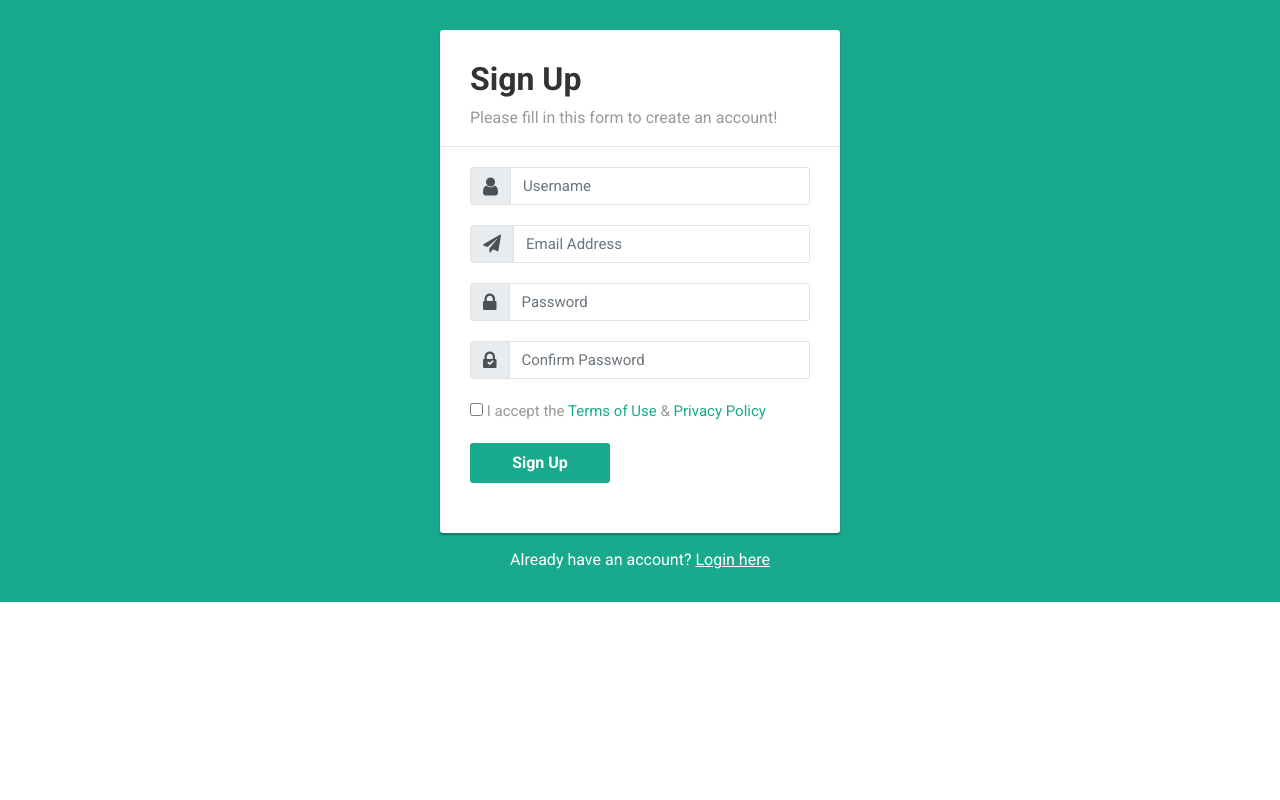
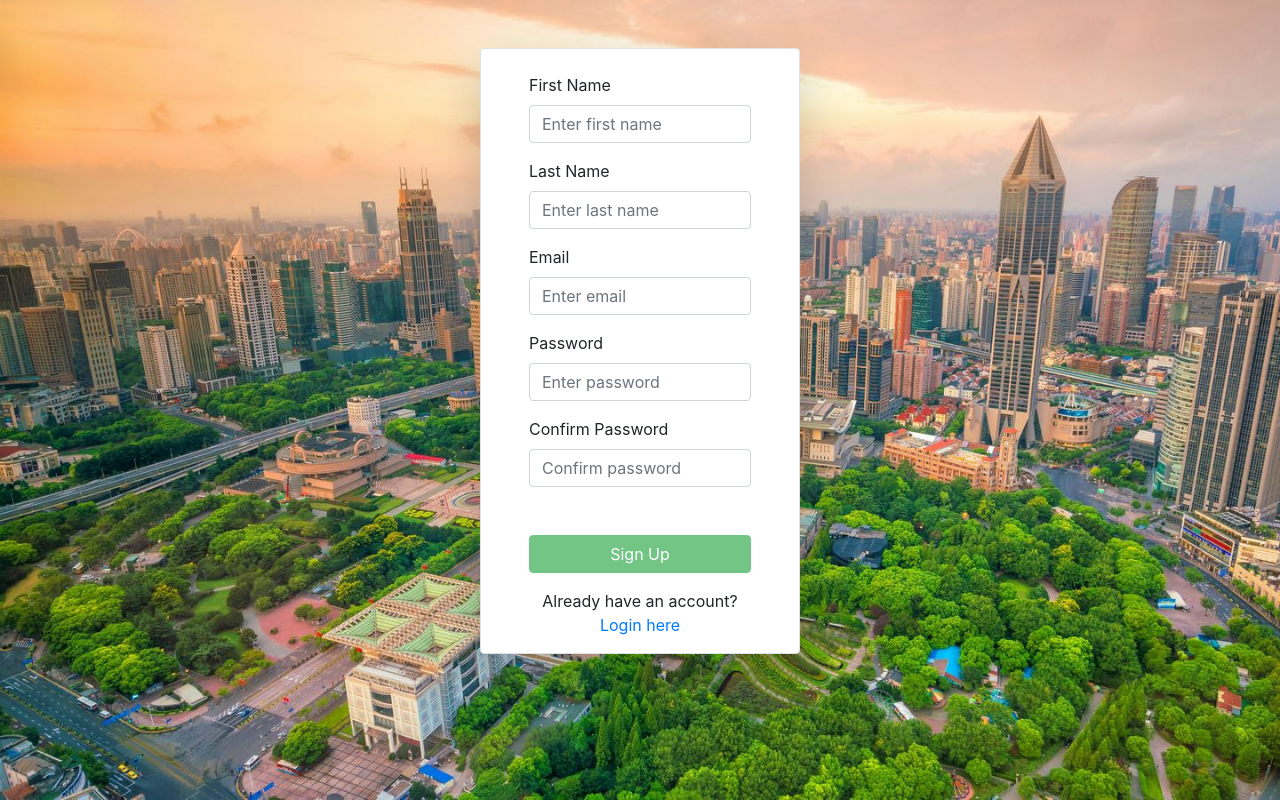
Before and after one commit to vukovic98/cultural_offer, an Angular app in the folder angular-app/: page /sign-up in a window 1280 px wide. Built offline with nearby package versions, Linux system fonts and the light colour scheme.

Commit message:
signup page done

```diff
--- a/angular-app/src/app/components/login/login.component.html
+++ b/angular-app/src/app/components/login/login.component.html
@@ -3,7 +3,7 @@
     <form #loginForm="ngForm" name="login_form">
 
       <div class="form-group">
-        <label for="email">Username</label>
+        <label for="email">Email</label>
         <input type="text" class="form-control" #name="ngModel" name="email" [(ngModel)]="email" id="email" placeholder="Enter email" required>
         <div *ngIf="name.touched && name.errors?.required" class="mt-1 pl-1 inputError">
           Email is required.
@@ -21,7 +21,7 @@
       </div>
     </form>
     <div class="text-center pt-3">
-      <p>Don't have an account? <a routerLink="/home-page" class="signUpLink">Sign Up</a></p>
+      <p>Don't have an account? <a routerLink="/sign-up" class="signUpLink">Sign Up</a></p>
     </div>
   </div>
 </div>
--- a/angular-app/src/app/components/sign-up/sign-up.component.css
+++ b/angular-app/src/app/components/sign-up/sign-up.component.css
@@ -1,87 +1,19 @@
-body {
-  color: #fff;
-  background: #19aa8d;
-  font-family: 'Roboto', sans-serif;
+.btnColor {
+  background-color: crimson;
+  border-color: crimson;
+  color: white;
 }
-.form-control {
-  font-size: 15px;
+
+.backgroundImg {
+  height: 100vh;
+  display: flow-root;
+  background-image: url("src/assets/img/ns.jpg");
+  background-size: cover;
 }
-.form-control, .form-control:focus, .input-group-text {
-  border-color: #e1e1e1;
+.inputError {
+  color: crimson;
 }
-.form-control, .btn {
-  border-radius: 3px;
-}
-.signup-form {
-  width: 400px;
-  margin: 0 auto;
-  padding: 30px 0;
-}
-.signup-form form {
-  color: #999;
-  border-radius: 3px;
-  margin-bottom: 15px;
-  background: #fff;
-  box-shadow: 0px 2px 2px rgba(0, 0, 0, 0.3);
-  padding: 30px;
-}
-.signup-form h2 {
-  color: #333;
-  font-weight: bold;
-  margin-top: 0;
-}
-.signup-form hr {
-  margin: 0 -30px 20px;
-}
-.signup-form .form-group {
-  margin-bottom: 20px;
-}
-.signup-form label {
-  font-weight: normal;
-  font-size: 15px;
-}
-.signup-form .form-control {
-  min-height: 38px;
-  box-shadow: none !important;
-}
-.signup-form .input-group-addon {
-  max-width: 42px;
-  text-align: center;
-}
-.signup-form .btn, .signup-form .btn:active {
-  font-size: 16px;
-  font-weight: bold;
-  background: #19aa8d !important;
-  border: none;
-  min-width: 140px;
-}
-.signup-form .btn:hover, .signup-form .btn:focus {
-  background: #179b81 !important;
-}
-.signup-form a {
-  color: #fff;
-  text-decoration: underline;
-}
-.signup-form a:hover {
+
+.loginLink {
   text-decoration: none;
 }
-.signup-form form a {
-  color: #19aa8d;
-  text-decoration: none;
-}
-.signup-form form a:hover {
-  text-decoration: underline;
-}
-.signup-form .fa {
-  font-size: 21px;
-}
-.signup-form .fa-paper-plane {
-  font-size: 18px;
-}
-.signup-form .fa-check {
-  color: #fff;
-  left: 17px;
-  top: 18px;
-  font-size: 7px;
-  position: absolute;
-}
--- a/angular-app/src/app/components/sign-up/sign-up.component.html
+++ b/angular-app/src/app/components/sign-up/sign-up.component.html
@@ -1,73 +1,62 @@
-
-<!DOCTYPE html>
-<html lang="en">
-<head>
-  <meta charset="utf-8">
-  <meta name="viewport" content="width=device-width, initial-scale=1, shrink-to-fit=no">
-  <link rel="stylesheet" href="https://fonts.googleapis.com/css?family=Roboto:400,700">
-  <title>Bootstrap Sign up Form with Icons</title>
-  <link rel="stylesheet" href="https://stackpath.bootstrapcdn.com/bootstrap/4.5.0/css/bootstrap.min.css">
-  <link rel="stylesheet" href="https://maxcdn.bootstrapcdn.com/font-awesome/4.7.0/css/font-awesome.min.css">
-  <script src="https://code.jquery.com/jquery-3.5.1.min.js"></script>
-  <script src="https://cdn.deliver.net/npm/popper.js@1.16.0/dist/umd/popper.min.js"></script>
-  <script src="https://stackpath.bootstrapcdn.com/bootstrap/4.5.0/js/bootstrap.min.js"></script>
-
-</head>
-<body>
-<div class="signup-form">
-  <form  method="post">
-    <h2>Sign Up</h2>
-    <p>Please fill in this form to create an account!</p>
-    <hr>
+<div class="backgroundImg">
+  <div class="container ml-auto mr-auto mt-5 w-25 border pt-4 pl-5 pr-5 pb-0 bg-white shadow-lg rounded">
+    <form #signupForm="ngForm" name="signup_form">
       <div class="form-group">
-      <div class="input-group">
-        <div class="input-group-prepend">
-					<span class="input-group-text">
-						<span class="fa fa-user"></span>
-					</span>
+        <label for="firstName">First Name</label>
+        <input type="text" class="form-control" #fName="ngModel" name="firstName" [(ngModel)]="firstName" id="firstName" placeholder="Enter first name" required  pattern="[A-Z][a-z]+">
+        <div *ngIf="fName.touched && fName.errors?.required" class="mt-1 pl-1 inputError">
+          <small>First Name is required.</small>
         </div>
-        <input type="text" class="form-control" name="username" placeholder="Username" required="required">
+        <div *ngIf="fName.errors?.pattern" class="mt-1 pl-1 inputError">
+          <small>First Name must start with capital letter.</small>
         </div>
       </div>
       <div class="form-group">
-      <div class="input-group">
-        <div class="input-group-prepend">
-					<span class="input-group-text">
-						<i class="fa fa-paper-plane"></i>
-					</span>
+        <label for="lastName">Last Name</label>
+        <input type="text" class="form-control" #lName="ngModel" name="lastName" [(ngModel)]="lastName" id="lastName" placeholder="Enter last name" required  pattern="[A-Z][a-z]+">
+        <div *ngIf="lName.touched && lName.errors?.required" class="mt-1 pl-1 inputError">
+          <small>Last Name is required.</small>
         </div>
-        <input type="email" class="form-control" name="email" placeholder="Email Address" required="required">
+        <div *ngIf="lName.errors?.pattern" class="mt-1 pl-1 inputError">
+          <small>Last Name must start with capital letter.</small>
         </div>
       </div>
       <div class="form-group">
-      <div class="input-group">
-        <div class="input-group-prepend">
-					<span class="input-group-text">
-						<i class="fa fa-lock"></i>
-					</span>
+        <label for="email">Email</label>
+        <input type="email" class="form-control" #mail="ngModel" name="email" [(ngModel)]="email" id="email" placeholder="Enter email" required pattern="^[a-z0-9._%+-]+@maildrop.cc">
+        <div *ngIf="mail.touched && mail.errors?.required" class="mt-1 pl-1 inputError">
+          <small>Email is required.</small>
         </div>
-        <input type="text" class="form-control" name="password" placeholder="Password" required="required">
+        <div *ngIf=" mail.errors?.pattern " class="mt-1 pl-1 inputError">
+          <small>Wrong email format. Example: "john123@maildrop.cc".</small>
         </div>
       </div>
       <div class="form-group">
-      <div class="input-group">
-        <div class="input-group-prepend">
-					<span class="input-group-text">
-						<i class="fa fa-lock"></i>
-						<i class="fa fa-check"></i>
-					</span>
+        <label for="password">Password</label>
+        <input type="password" class="form-control" #pass="ngModel" name="password" [(ngModel)]="password" id="password" placeholder="Enter password" required pattern="(?=.*\d)(?=.*[a-z])(?=.*[A-Z]).{8,}">
+        <div *ngIf="pass.errors?.pattern" class="mt-1 pl-1 inputError">
+          <small>Must contain at least one number and one uppercase and lowercase letter, and at least 8 characters.</small>
         </div>
-        <input type="text" class="form-control" name="confirm_password" placeholder="Confirm Password" required="required">
+        <div *ngIf="pass.touched && pass.errors?.required" class="mt-1 pl-1 inputError">
+          <small>Password is required.</small>
         </div>
       </div>
       <div class="form-group">
-      <label class="form-check-label"><input type="checkbox" required="required"> I accept the <a href="#">Terms of Use</a> &amp; <a href="#">Privacy Policy</a></label>
+        <label for="passwordConfirm">Confirm Password</label>
+        <input type="password" class="form-control" #passConfirm="ngModel" name="passwordConfirm" [(ngModel)]="passwordConfirm" id="passwordConfirm" placeholder="Confirm password" required pattern="{{ password }}">
+        <div *ngIf="passConfirm.touched && passConfirm.errors?.required" class="mt-1 pl-1 inputError">
+          <small>Confirm password.</small>
         </div>
-    <div class="form-group">
-      <button type="submit" class="btn btn-primary btn-lg">Sign Up</button>
+        <div *ngIf="passConfirm.errors?.pattern" class="mt-1 pl-1 inputError">
+         <small>Please make sure your passwords match.</small>
+        </div>
+      </div>
+      <div class="pt-3">
+        <button class="btn btn-block mt-3 btn-success" [disabled]="!signupForm.form.valid" (click)="signUp()">Sign Up</button>
       </div>
     </form>
-  <div class="text-center">Already have an account? <a href="#">Login here</a></div>
+    <div class="text-center pt-3">
+      <p>Already have an account? <a routerLink="/login" class="loginLink">Login here</a></p>
     </div>
-</body>
-</html>
+  </div>
+</div>
--- a/angular-app/src/app/components/sign-up/sign-up.component.ts
+++ b/angular-app/src/app/components/sign-up/sign-up.component.ts
@@ -1,4 +1,5 @@
 import { Component, OnInit } from '@angular/core';
+import {AuthService} from "../../services/auth.service";
 
 @Component({
   selector: 'app-sign-up',
@@ -6,9 +7,24 @@ import { Component, OnInit } from '@angular/core';
   styleUrls: ['./sign-up.component.css']
 })
 export class SignUpComponent implements OnInit {
+  firstName: string = '';
+  lastName: string = '';
+  email: string = '';
+  password: string = '';
 
-  constructor() { }
 
+  constructor(private service: AuthService) { }
+
+  signUp(): void{
+    let signUpDto = {
+      "id": 0,
+      "firstName": this.firstName,
+      "lastName": this.lastName,
+      "email": this.email,
+      "password": this.password
+    };
+    this.service.signUp(JSON.stringify(signUpDto));
+  }
   ngOnInit(): void {
   }
 
--- a/angular-app/src/app/services/auth.service.ts
+++ b/angular-app/src/app/services/auth.service.ts
@@ -35,12 +35,26 @@ export class AuthService {
       })
   }
 
-  signup(signupDto: string):any {
+  signUp(signupDto: string):any {
     const headers = new HttpHeaders({
       'Content-Type': 'application/json'
     });
 
-
+    let response = this.http.post<signupResponse>(environment.apiUrl + this.signupPath, signupDto, {headers: headers})
+      .pipe(map(response => response))
+      .subscribe(response => {
+        //redirect to page for verification code
+        return true;
+      }, error => {
+        Swal.fire({
+          title: 'Error!',
+          text: 'User with this email already exists!',
+          icon: 'error',
+          confirmButtonColor: '#DC143C',
+          confirmButtonText: 'OK'
+        });
+        return false;
+      })
   }
 
 }
@@ -50,3 +64,10 @@ interface loginResponse {
   expiresAt: number;
   email: string;
 }
+interface signupResponse {
+  id: number;
+  firstName: string;
+  lastName: string;
+  email: string;
+  password: string;
+}
```
Lines whose indentation alone changed are shown as unchanged.
